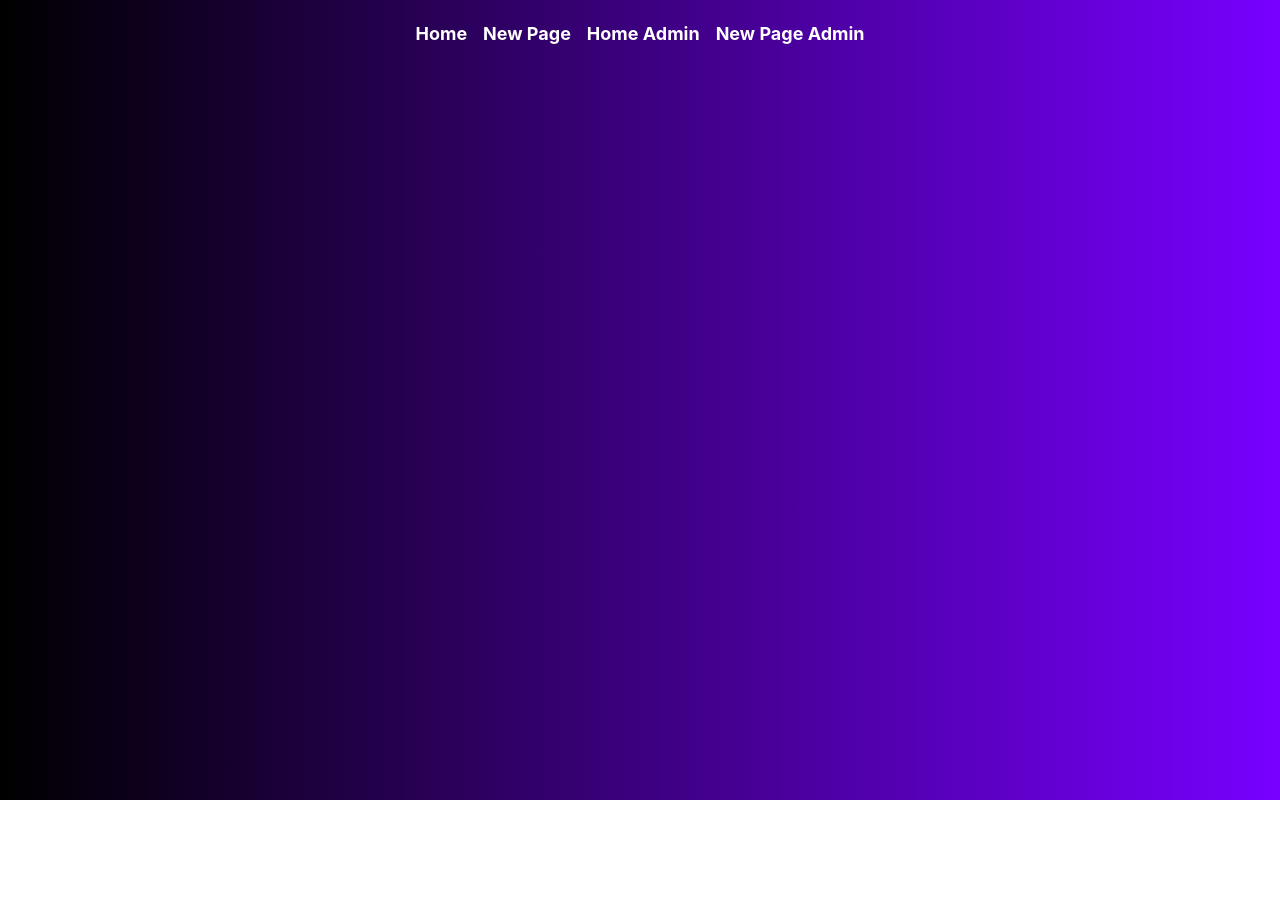
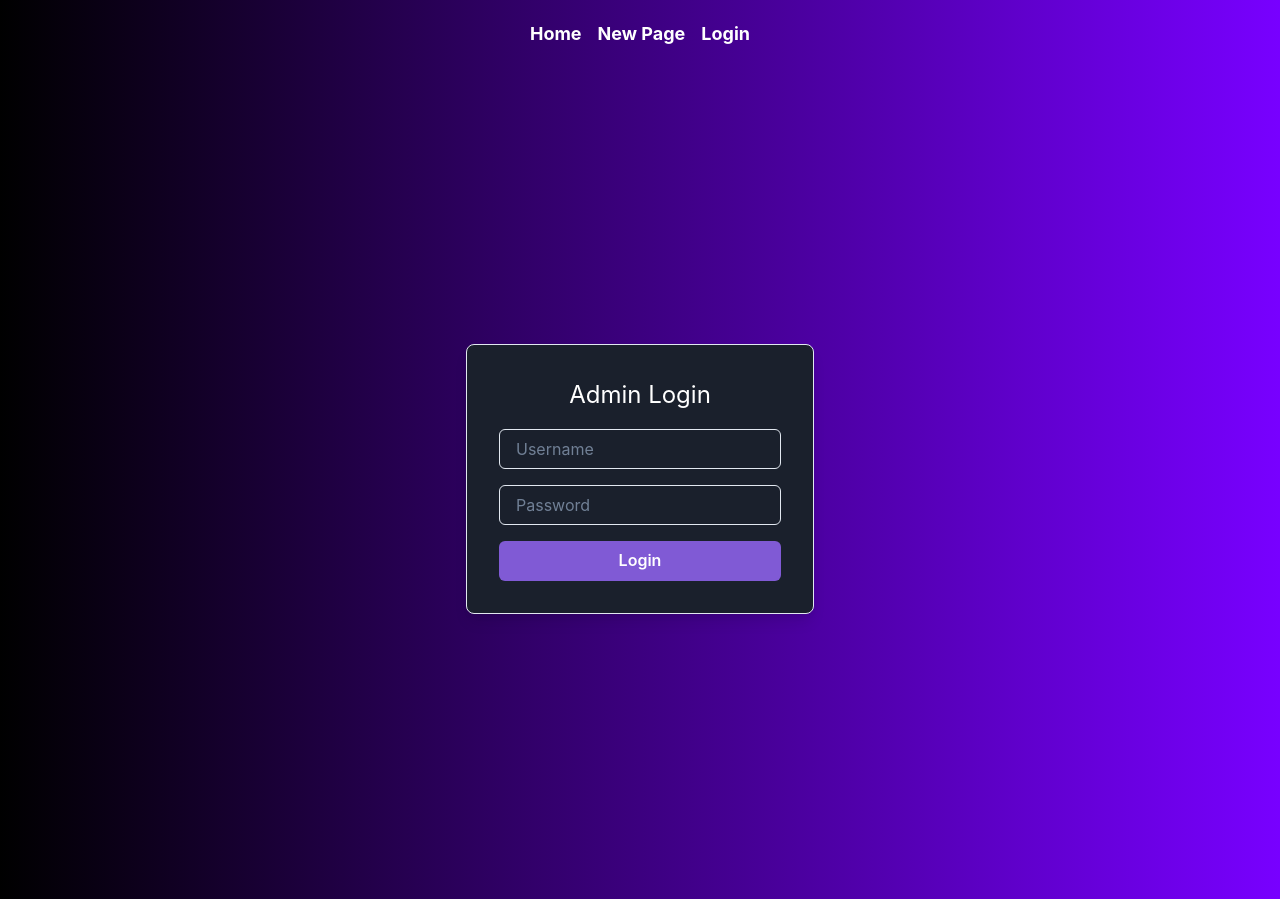
Before and after one commit to penamorrosmaaaa/json-dataaa, a React (Create React App) app: page /login in a window 1280 px wide. Before the commit the page ends 800 px from the top, so only its background shows below. Built offline with nearby package versions, Linux system fonts and the light colour scheme.

Commit message:
Your commit message here

```diff
--- a/src/App.js
+++ b/src/App.js
@@ -1,14 +1,36 @@
-import React from "react";
-import { ChakraProvider, Box, Flex, Link } from "@chakra-ui/react";
-import { BrowserRouter as Router, Route, Routes, Link as RouterLink } from "react-router-dom";
+// src/App.js
+import React, { useState, useEffect } from "react";
+import { ChakraProvider, Box, Flex, Link, Button } from "@chakra-ui/react";
+import { BrowserRouter as Router, Route, Routes, Link as RouterLink, Navigate } from "react-router-dom";
 import RequestCountGraph from "./RequestCountGraph/RequestCountGraph";
 import DataTable from "./DataTable/DataTable";
 import General from "./General/General";
 import NewPage from "./NewPage/NewPage";
-import HomeAdmin from "./HomeAdmin/HomeAdmin"; // Import HomeAdmin component
-import NewPageAdmin from "./NewPageAdmin/NewPageAdmin"; // Import NewPageAdmin component
+import HomeAdmin from "./HomeAdmin/HomeAdmin";
+import NewPageAdmin from "./NewPageAdmin/NewPageAdmin";
+import LoginPage from "./LoginPage";
 
 const App = () => {
+  const [isAuthenticated, setIsAuthenticated] = useState(false);
+
+  // Optional: Persist authentication state using localStorage
+  useEffect(() => {
+    const auth = localStorage.getItem('isAuthenticated');
+    if (auth === 'true') {
+      setIsAuthenticated(true);
+    }
+  }, []);
+
+  const handleLogin = () => {
+    setIsAuthenticated(true);
+    localStorage.setItem('isAuthenticated', 'true'); // Optional
+  };
+
+  const handleLogout = () => {
+    setIsAuthenticated(false);
+    localStorage.removeItem('isAuthenticated'); // Optional
+  };
+
   return (
     <ChakraProvider>
       <Router>
@@ -31,15 +53,30 @@ const App = () => {
             <Link as={RouterLink} to="/new-page" fontSize="lg" color="white" fontWeight="bold">
               New Page
             </Link>
+            {isAuthenticated && (
+              <>
                 <Link as={RouterLink} to="/home-admin" fontSize="lg" color="white" fontWeight="bold">
                   Home Admin
                 </Link>
                 <Link as={RouterLink} to="/newpage-admin" fontSize="lg" color="white" fontWeight="bold">
                   New Page Admin
                 </Link>
+                <Button onClick={handleLogout} colorScheme="red" variant="outline">
+                  Logout
+                </Button>
+              </>
+            )}
+            {!isAuthenticated && (
+              <Link as={RouterLink} to="/login" fontSize="lg" color="white" fontWeight="bold">
+                Login
+              </Link>
+            )}
           </Flex>
 
           <Routes>
+            <Route path="/login" element={
+              isAuthenticated ? <Navigate to="/home-admin" /> : <LoginPage onLogin={handleLogin} />
+            } />
             <Route path="/" element={
               <>
                 <Box width="100%" maxW="1200px" borderRadius="md" p={6} mb={0}>
@@ -70,8 +107,14 @@ const App = () => {
               </>
             }/>
             <Route path="/new-page" element={<NewPage />} />
-            <Route path="/home-admin" element={<HomeAdmin />} /> {/* Add Home Admin route */}
-            <Route path="/newpage-admin" element={<NewPageAdmin />} /> {/* Add New Page Admin route */}
+            <Route path="/home-admin" element={
+              isAuthenticated ? <HomeAdmin /> : <Navigate to="/login" />
+            } />
+            <Route path="/newpage-admin" element={
+              isAuthenticated ? <NewPageAdmin /> : <Navigate to="/login" />
+            } />
+            {/* Redirect any unknown routes to Home */}
+            <Route path="*" element={<Navigate to="/" />} />
           </Routes>
         </Box>
       </Router>
--- /dev/null
+++ b/src/LoginPage.js
@@ -0,0 +1,68 @@
+// src/LoginPage.js
+import React, { useState } from 'react';
+import { Box, Button, Input, Text, VStack, Flex } from '@chakra-ui/react';
+import { useNavigate } from 'react-router-dom';
+
+const LoginPage = ({ onLogin }) => {
+  const [username, setUsername] = useState('');
+  const [password, setPassword] = useState('');
+  const navigate = useNavigate();
+
+  const handleLogin = () => {
+    // Predefined users
+    const users = [
+      { username: 'manuel', password: '12345' },
+      { username: 'Gudiño', password: '12345' },
+    ];
+
+    // Check if entered credentials match any user
+    const user = users.find(
+      (user) => user.username === username && user.password === password
+    );
+
+    if (user) {
+      onLogin();
+      navigate('/home-admin');
+    } else {
+      alert('Invalid Username or Password');
+    }
+  };
+
+  return (
+    <Flex
+      height="100vh"
+      alignItems="center"
+      justifyContent="center"
+    >
+      <Box
+        p={8}
+        maxWidth="400px"
+        borderWidth={1}
+        borderRadius={8}
+        boxShadow="lg"
+        bg="gray.800"
+      >
+        <VStack spacing={4}>
+          <Text fontSize="2xl" color="white">Admin Login</Text>
+          <Input
+            placeholder="Username"
+            value={username}
+            onChange={(e) => setUsername(e.target.value)}
+            type="text"
+          />
+          <Input
+            placeholder="Password"
+            value={password}
+            onChange={(e) => setPassword(e.target.value)}
+            type="password"
+          />
+          <Button colorScheme="purple" width="full" onClick={handleLogin}>
+            Login
+          </Button>
+        </VStack>
+      </Box>
+    </Flex>
+  );
+};
+
+export default LoginPage;
```
Also changed, not shown: src/NewPageAdmin/NewPageAdmin.js (line endings or trailing spaces). Lines whose indentation alone changed are shown as unchanged.
